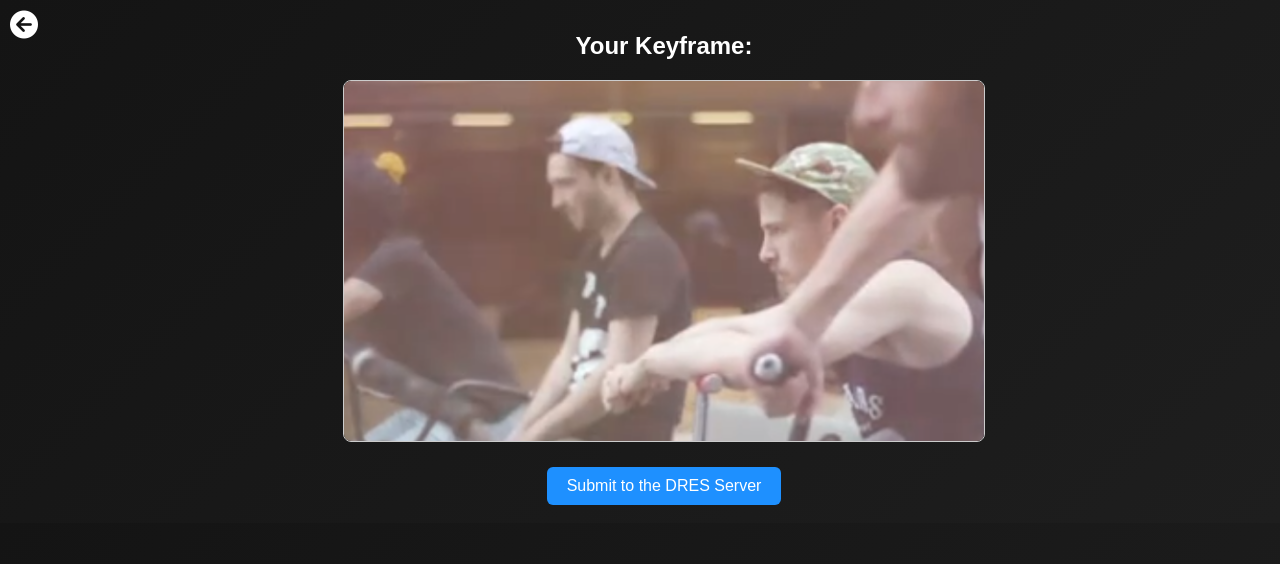
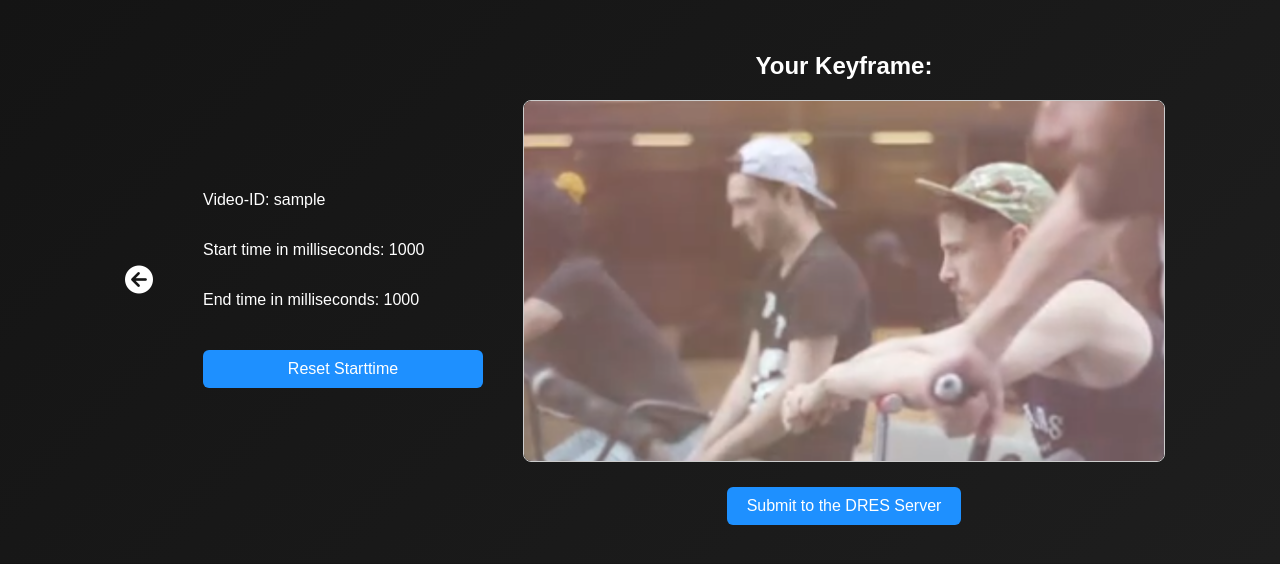
Before and after one commit to Kirschzelle/ContentBasedVideoRetrieval, a Django app: page /detailed_view/1/ in a window 1280 px wide. Shown: the top 564 px of the page. Run offline with Django 5.2, Linux system fonts and the light colour scheme; tables that the repository leaves empty hold one stand-in row (values such as "Sample post").

Commit message:
keyframe information, start time now variable with reset option

```diff
--- a/static/css/styles.css
+++ b/static/css/styles.css
@@ -14,6 +14,10 @@ body {
 
 .detailed-content {
     display: flex;
+    align-items: center;
+    justify-content: center;
+    gap: 40px;
+    padding: 20px;
 }
 
 .sidebar {
@@ -189,12 +193,17 @@ h2 {
     text-align: center;
 }
 
+.keyframe-information {
+    display: flex;
+    flex-direction: column;
+    width: 280px;
+}
+
 .keyframe {
     display: flex;
     flex-direction: column;
     align-items: center;
     justify-content: center;
-    margin: auto;
 }
 
 .keyframe h4 {
@@ -208,7 +217,8 @@ h2 {
     height: 360px;
 }
 
-.submit-button {
+.submit-button,
+.reset-button {
     margin-top: 25px;
     padding: 10px 20px;
     background-color: #1e90ff;
--- a/static/js/dres-submit.js
+++ b/static/js/dres-submit.js
@@ -1,13 +1,17 @@
+document.getElementById("reset").addEventListener("click", function () {
+    const startFrame = parseInt(this.dataset.startFrame);
+    const fps = parseFloat(this.dataset.fps);
+
+    const startMillisecondsDiv = document.getElementById("startMilliseconds");
+    startMillisecondsDiv.textContent = Math.round((startFrame / fps) * 1000);
+});
+
 document.getElementById("submit").addEventListener("click", async function () {
     const submitButton = this;
     const videoId = submitButton.dataset.videoId;
 
-    const startFrame = parseInt(submitButton.dataset.startFrame);
-    const endFrame = parseInt(submitButton.dataset.endFrame);
-    const fps = parseFloat(submitButton.dataset.fps);
-
-    const startMilliseconds = Math.round((startFrame / fps) * 1000);
-    const endMilliseconds = Math.round((endFrame / fps) * 1000);
+    const startMilliseconds = document.getElementById("startMilliseconds").textContent;
+    const endMilliseconds = document.getElementById("endMilliseconds").textContent;
 
     try {
         // LOGIN
--- a/static/js/video-preview.js
+++ b/static/js/video-preview.js
@@ -3,10 +3,8 @@ document.addEventListener("DOMContentLoaded", () => {
     let activeContainer = null;
 
     const containers = document.querySelectorAll(".preview-container.video-preview");
-
     containers.forEach(container => {
         let isDragging = false;
-
         const videoId = container.dataset.videoId;
         const sharedVideo = document.getElementById(videoId);
         const hitArea = container.querySelector('.hit-area');
@@ -20,6 +18,17 @@ document.addEventListener("DOMContentLoaded", () => {
         const startSeconds = startFrame / fps;
         const endSeconds = endFrame / fps;
         const START_TIME = startSeconds //parseFloat(container.dataset.startTime); TODO: Change this back once we have keyframe start timer
+
+        const startMillisecondsDiv = document.getElementById("startMilliseconds");
+        const endMillisecondsDiv = document.getElementById("endMilliseconds");
+        updateDetailedViewInformation(Math.round((startFrame / fps) * 1000));
+
+        function updateDetailedViewInformation(startTime) {
+            if (startMillisecondsDiv && endMillisecondsDiv) {
+                startMillisecondsDiv.textContent = startTime;
+                endMillisecondsDiv.textContent = Math.round((endFrame / fps) * 1000);
+            }
+        }
 
         function formatTime(seconds) {
             const mins = Math.floor(seconds / 60);
@@ -42,6 +51,7 @@ document.addEventListener("DOMContentLoaded", () => {
             clickX = Math.min(Math.max(0, clickX), rect.width);
             const percent = clickX / rect.width;
             const newTime = startSeconds + percent * (endSeconds - startSeconds);
+            updateDetailedViewInformation(Math.round(newTime * 1000));
             if (!isNaN(sharedVideo.duration)) {
                 sharedVideo.currentTime = newTime;
                 updateProgressBar(newTime);
--- a/templates/detailed_view.html
+++ b/templates/detailed_view.html
@@ -6,6 +6,12 @@
     <a href="/?q={{ query }}" class="home-button">
         <i class="fas fa-arrow-circle-left"></i>
     </a>
+    <div class="keyframe-information">
+        <p>Video-ID: <span id="mediaItemName">{{ clip.video.file_name }}</span></p>
+        <p>Start time in milliseconds: <span id="startMilliseconds"></span></p>
+        <p>End time in milliseconds: <span id="endMilliseconds"></span></p>
+        <button id="reset" type="submit" class="reset-button"  data-start-frame="{{ clip.start_frame }}" data-fps="{{ clip.video.fps }}">Reset Starttime</button>
+    </div>
     <section class="keyframe">
         <h4>Your Keyframe:</h4>
         <div class="clip-card preview-container video-preview" data-video-id="{{ clip.video.media_url }}" data-start-time="{{ start_time }}" data-start-frame="{{ clip.start_frame }}" data-end-frame="{{ clip.end_frame }}" data-fps="{{ clip.video.fps }}">
@@ -19,7 +25,7 @@
             <span class="time-left">0:00</span>
             </div>
         </div>
-        <button id="submit" type="submit" class="submit-button" data-video-id="{{ clip.video.file_name }}" data-start-frame="{{ clip.start_frame }}" data-end-frame="{{ clip.end_frame }}" data-fps="{{ clip.video.fps }}">Submit to the DRES Server</button>
+        <button id="submit" type="submit" class="submit-button" data-video-id="{{ clip.video.file_name }}">Submit to the DRES Server</button>
         <div id="submit-result-message" class="submit-result"></div>
     </section>
 </div>
--- a/templates/home.html
+++ b/templates/home.html
@@ -4,9 +4,6 @@
 {% block content %}
 <div class="main-content">
   <div class="sidebar">
-    <a href="/" class="home-button">
-      <i class="fas fa-home"></i>
-    </a>
       <form method="GET">
         <input type="text" name="q" placeholder="Query..." required>
       </form>
```
